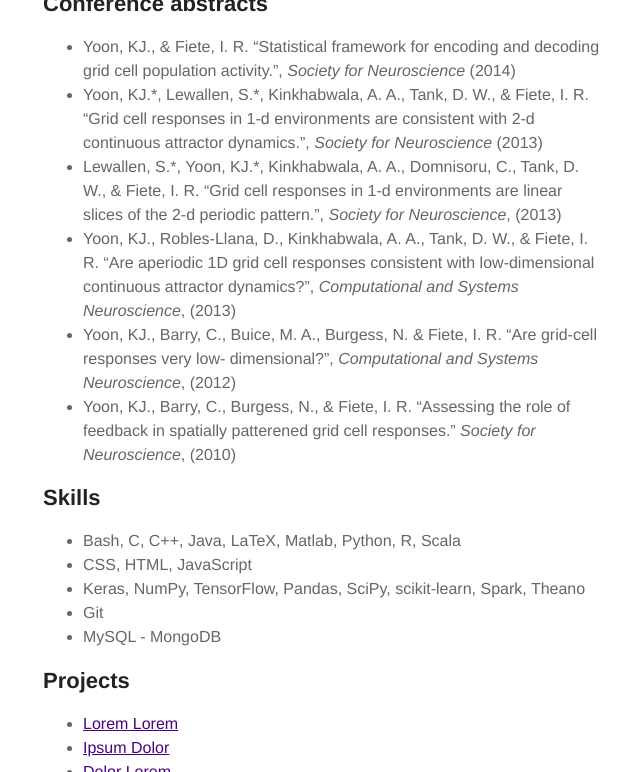
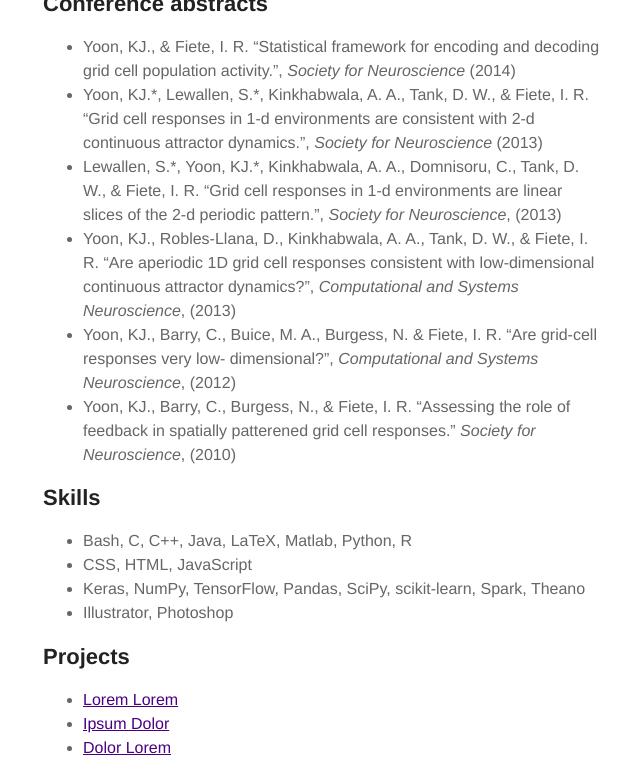
Before and after one commit to kijungyoon/kijungyoon.github.io, a Jekyll site: the page built from about.md, in a window 1280 px wide and 900 px high, scrolled down 1480 px, cut to the strip 0-772 px from the top of the window. Shown: the whole strip, without its empty margins (317-957 px from the left). Built offline with Jekyll 4.4.1, drawn with Linux system fonts in a browser that asks for light colours.

Commit message:
Update about.md

```diff
--- a/about.md
+++ b/about.md
@@ -54,11 +54,10 @@ layout: page
 <h2>Skills</h2>
 
 <ul class="skill-list">
-	<li>Bash, C, C++, Java, LaTeX, Matlab, Python, R, Scala</li>
+	<li>Bash, C, C++, Java, LaTeX, Matlab, Python, R</li>
 	<li>CSS, HTML, JavaScript</li>
 	<li>Keras, NumPy, TensorFlow, Pandas, SciPy, scikit-learn, Spark, Theano</li>
-	<li>Git</li>
-	<li>MySQL - MongoDB</li>
+	<li>Illustrator, Photoshop</li>
 </ul>
 
 <h2>Projects</h2>
```
